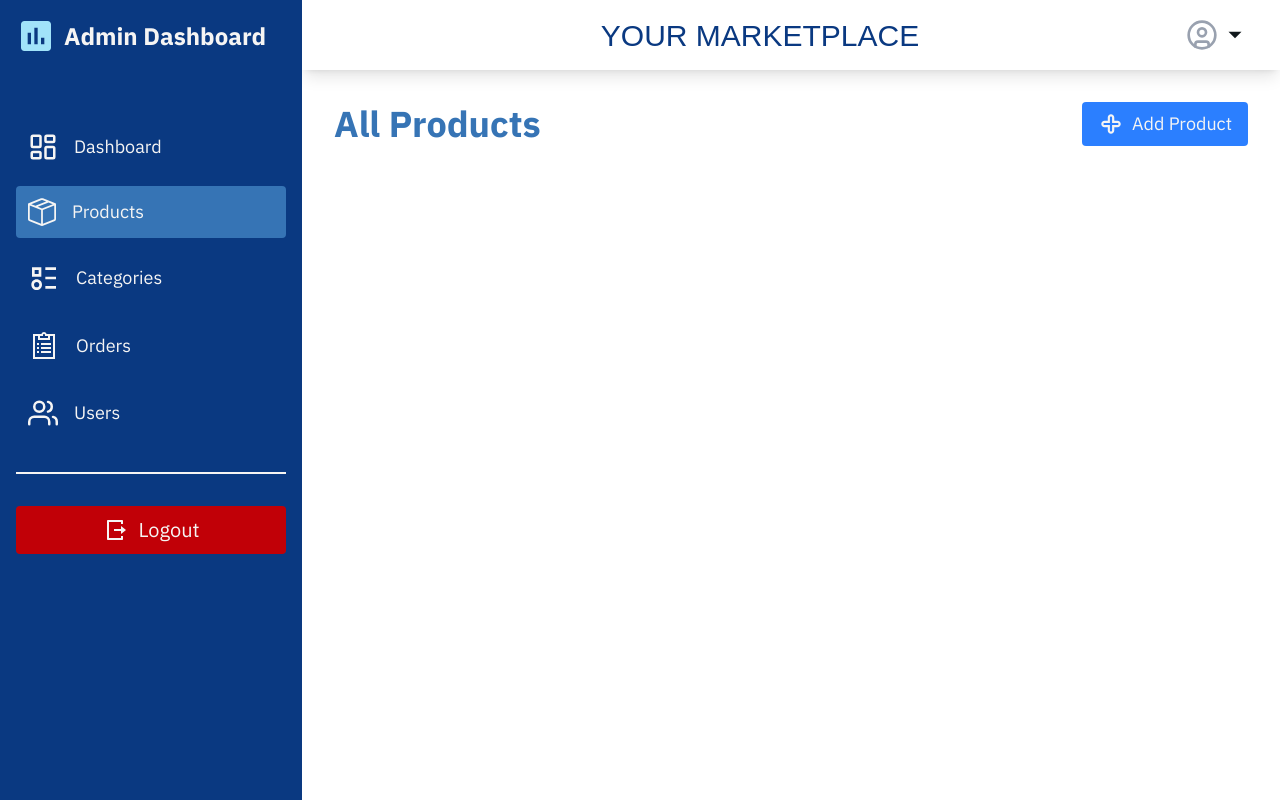
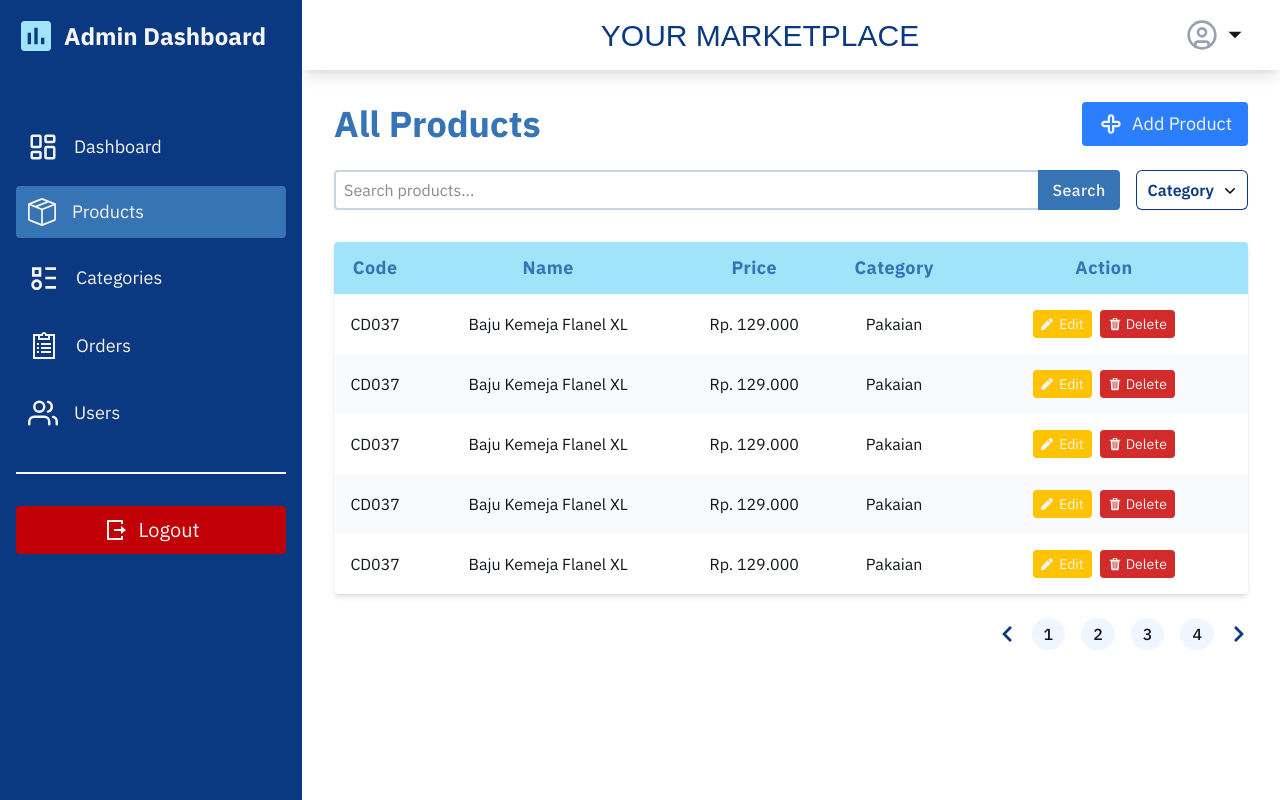
Before and after one commit to bntngbgs/react-admin-dashboard, a React (Vite) app in the folder client/: page /products in a window 1280 px wide. Built offline with nearby package versions, Linux system fonts and the light colour scheme; a web font is replaced by a local one.

Commit message:
done product page design

```diff
--- /dev/null
+++ b/client/src/components/Dropdown.jsx
@@ -0,0 +1,89 @@
+import { useState } from 'react';
+
+const Dropdown = () => {
+  const [isMenuOpen, setIsMenuOpen] = useState(false);
+
+  return (
+    <div className="relative inline-block text-left">
+      <div>
+        <button
+          type="button"
+          className="inline-flex w-full justify-center gap-x-1.5 rounded-md bg-white px-3 py-2 font-semibold text-custom-blue-1 ring-1 shadow-xs ring-custom-blue-1 ring-inset hover:bg-gray-50 cursor-pointer"
+          id="menu-button"
+          aria-expanded="true"
+          aria-haspopup="true"
+          onClick={() => {
+            setIsMenuOpen(!isMenuOpen);
+          }}
+        >
+          Category
+          <svg
+            className="-mr-1 size-5 mt-0.5 text-gray-400"
+            viewBox="0 0 20 20"
+            fill="text-custom-blue-1"
+            aria-hidden="true"
+            data-slot="icon"
+          >
+            <path
+              fill-rule="evenodd"
+              d="M5.22 8.22a.75.75 0 0 1 1.06 0L10 11.94l3.72-3.72a.75.75 0 1 1 1.06 1.06l-4.25 4.25a.75.75 0 0 1-1.06 0L5.22 9.28a.75.75 0 0 1 0-1.06Z"
+              clip-rule="evenodd"
+            />
+          </svg>
+        </button>
+      </div>
+
+      <div
+        className={`absolute right-0 z-10 mt-4 w-56 origin-top-right rounded-md bg-white ring-1 shadow-lg ring-black/5 focus:outline-hidden ${
+          isMenuOpen ? 'block' : 'hidden'
+        }`}
+        role="menu"
+        aria-orientation="vertical"
+        aria-labelledby="menu-button"
+        tabindex="-1"
+      >
+        <div className="py-2" role="none">
+          <a
+            href="#"
+            className="block px-5 py-2.5  text-gray-700"
+            role="menuitem"
+            tabindex="-1"
+            id="menu-item-0"
+          >
+            Pakaian
+          </a>
+          <a
+            href="#"
+            className="block px-5 py-2.5  text-gray-700"
+            role="menuitem"
+            tabindex="-1"
+            id="menu-item-1"
+          >
+            Makanan
+          </a>
+          <a
+            href="#"
+            className="block px-5 py-2.5  text-gray-700"
+            role="menuitem"
+            tabindex="-1"
+            id="menu-item-2"
+          >
+            Aksesoris
+          </a>
+          <form method="POST" action="#" role="none">
+            <button
+              type="submit"
+              className="block w-full px-5 py-2.5 text-left  text-gray-700"
+              role="menuitem"
+              tabindex="-1"
+              id="menu-item-3"
+            >
+              Sepatu
+            </button>
+          </form>
+        </div>
+      </div>
+    </div>
+  );
+};
+export default Dropdown;
--- /dev/null
+++ b/client/src/components/SearchBar.jsx
@@ -0,0 +1,20 @@
+const SearchBar = () => {
+  return (
+    <div className="flex flex-1">
+      <input
+        type="text"
+        name="search-product"
+        id="search-product"
+        placeholder="Search products..."
+        className="border-2 border-slate-300 border-r-0 flex-1 px-2 py-1.5 rounded-tl-sm rounded-bl-sm"
+      />
+      <button
+        type="submit"
+        className="border-2 border-custom-blue-2 bg-custom-blue-2 font-medium tracking-wide text-white-smoke px-3 rounded-tr-sm rounded-br-sm"
+      >
+        Search
+      </button>
+    </div>
+  );
+};
+export default SearchBar;
--- a/client/src/components/Sidebar.jsx
+++ b/client/src/components/Sidebar.jsx
@@ -17,11 +17,11 @@ const Sidebar = () => {
     <div
       className={`${
         isOpen ? 'transform translate-x-0' : 'transform -translate-x-full'
-      } absolute transform -translate-x-full lg:translate-x-0 lg:static p-4 bg-custom-blue-1 min-h-screen lg:block transition ease-in-out duration-300`}
+      } absolute transform -translate-x-full lg:translate-x-0 lg:static p-4 bg-custom-blue-1 min-h-full h-screen lg:block transition ease-in-out duration-300`}
     >
       <div className="flex items-center gap-2">
         <MdInsertChart size={40} color={'#a1e3f9'} />
-        <h1 className="text-2xl text-white-smoke font-bold mr-5">
+        <h1 className="text-[22px] sm:text-2xl text-white-smoke font-bold mr-5">
           Admin Dashboard
         </h1>
         <FaArrowCircleLeft
--- a/client/src/components/Table.jsx
+++ b/client/src/components/Table.jsx
@@ -1,4 +1,4 @@
-const Table = ({ columns }) => {
+const Table = ({ columns, data, children }) => {
   return (
     <table className="min-w-full font-ibm">
       <thead className="bg-custom-blue-4">
@@ -22,7 +22,21 @@ const Table = ({ columns }) => {
         </tr>
       </thead>
       <tbody>
-        <tr className="text-center">
+        {columns.map((_, index) => (
+          <tr className="text-center even:bg-gray-50" key={index}>
+            {/* <td className="py-4 whitespace-nowrap">CD037</td>
+            <td className="py-4 whitespace-nowrap">Baju Kemeja Flanel XL</td>
+            <td className="py-4 whitespace-nowrap">Rp. 129.000</td>
+            <td className="py-4 whitespace-nowrap">Pakaian</td>
+            <td className="py-4 whitespace-nowrap">01 Maret 2025</td>
+            <td className="py-4 whitespace-nowrap">01 Maret 2025</td> */}
+            {data.map((item) => (
+              <td className="py-4 whitespace-nowrap">{item}</td>
+            ))}
+            {children}
+          </tr>
+        ))}
+        {/*   <tr className="text-center">
           <td className="py-4 whitespace-nowrap">CD037</td>
           <td className="py-4 whitespace-nowrap">Baju Kemeja Flanel XL</td>
           <td className="py-4 whitespace-nowrap">Rp. 129.000</td>
@@ -85,7 +99,7 @@ const Table = ({ columns }) => {
           <td className="py-4 whitespace-nowrap">Pakaian</td>
           <td className="py-4 whitespace-nowrap">01 Maret 2025</td>
           <td className="py-4 whitespace-nowrap">01 Maret 2025</td>
-        </tr>
+        </tr> */}
       </tbody>
     </table>
   );
--- a/client/src/pages/Home.jsx
+++ b/client/src/pages/Home.jsx
@@ -33,6 +33,15 @@ const columns = [
   },
 ];
 
+const tableData = [
+  'CD037',
+  'Baju Kemeja Flanel XL',
+  'Rp. 129.000',
+  'Pakaian',
+  '01 Maret 2025',
+  '01 Maret 2025',
+];
+
 const Home = () => {
   return (
     <section className="px-4 md:px-8">
@@ -54,7 +63,7 @@ const Home = () => {
         Recent Products
       </h1>
       <div className="overflow-auto rounded @container shadow-md">
-        <Table columns={columns} />
+        <Table columns={columns} data={tableData} />
       </div>
       <Pagination />
     </section>
--- a/client/src/pages/Products.jsx
+++ b/client/src/pages/Products.jsx
@@ -1,15 +1,69 @@
+import { FaPen } from 'react-icons/fa';
+import { IoTrashSharp } from 'react-icons/io5';
 import { TiPlusOutline } from 'react-icons/ti';
+import SearchBar from '../components/SearchBar';
+import Table from '../components/Table';
+import Pagination from '../components/Pagination';
+import Dropdown from '../components/Dropdown';
+
+const columns = [
+  {
+    heading: 'Code',
+    width: 'min-w-20',
+  },
+  {
+    heading: 'Name',
+    width: 'min-w-56',
+  },
+  {
+    heading: 'Price',
+    width: 'min-w-32',
+  },
+  {
+    heading: 'Category',
+    width: 'min-w-24',
+  },
+  {
+    heading: 'Action',
+    width: 'w-2xs',
+  },
+];
+
+const tableData = ['CD037', 'Baju Kemeja Flanel XL', 'Rp. 129.000', 'Pakaian'];
 
 const Products = () => {
   return (
     <section className="px-4 md:px-8 mt-8">
-      <div className="flex items-center justify-between">
-        <h1 className="text-4xl font-bold text-custom-blue-2">All Products</h1>
-        <button className="py-2 px-4 bg-blue-500 flex gap-2 items-center rounded">
-          <TiPlusOutline size={26} className="text-white-smoke" />
-          <span className="text-lg text-white-smoke">Add Product</span>
+      <div className="flex items-center justify-between flex-wrap">
+        <h1 className="text-2xl sm:text-4xl font-bold text-custom-blue-2">
+          All Products
+        </h1>
+        <button className="py-1.5 sm:py-2 px-2 sm:px-4 bg-blue-500 flex gap-1 sm:gap-2 items-center rounded">
+          <TiPlusOutline className="text-white-smoke text-[22px] sm:text-[26px]" />
+          <span className="text-base sm:text-lg text-white-smoke">
+            Add Product
+          </span>
         </button>
       </div>
+      <div className="mt-6 flex items-center gap-4">
+        <SearchBar />
+        <Dropdown />
+      </div>
+      <div className="overflow-auto rounded @container shadow-md mt-8">
+        <Table columns={columns} data={tableData}>
+          <td className="flex items-center justify-center py-4 whitespace-nowrap gap-2">
+            <button className="bg-[#ffc300] text-sm px-2 py-1 rounded flex items-center gap-1.5 text-white-smoke">
+              <FaPen size={12} />
+              <span>Edit</span>
+            </button>
+            <button className="bg-[#D22B2B] text-sm px-2 py-1 rounded flex items-center gap-1 text-white-smoke">
+              <IoTrashSharp />
+              <span>Delete</span>
+            </button>
+          </td>
+        </Table>
+      </div>
+      <Pagination />
     </section>
   );
 };
```
